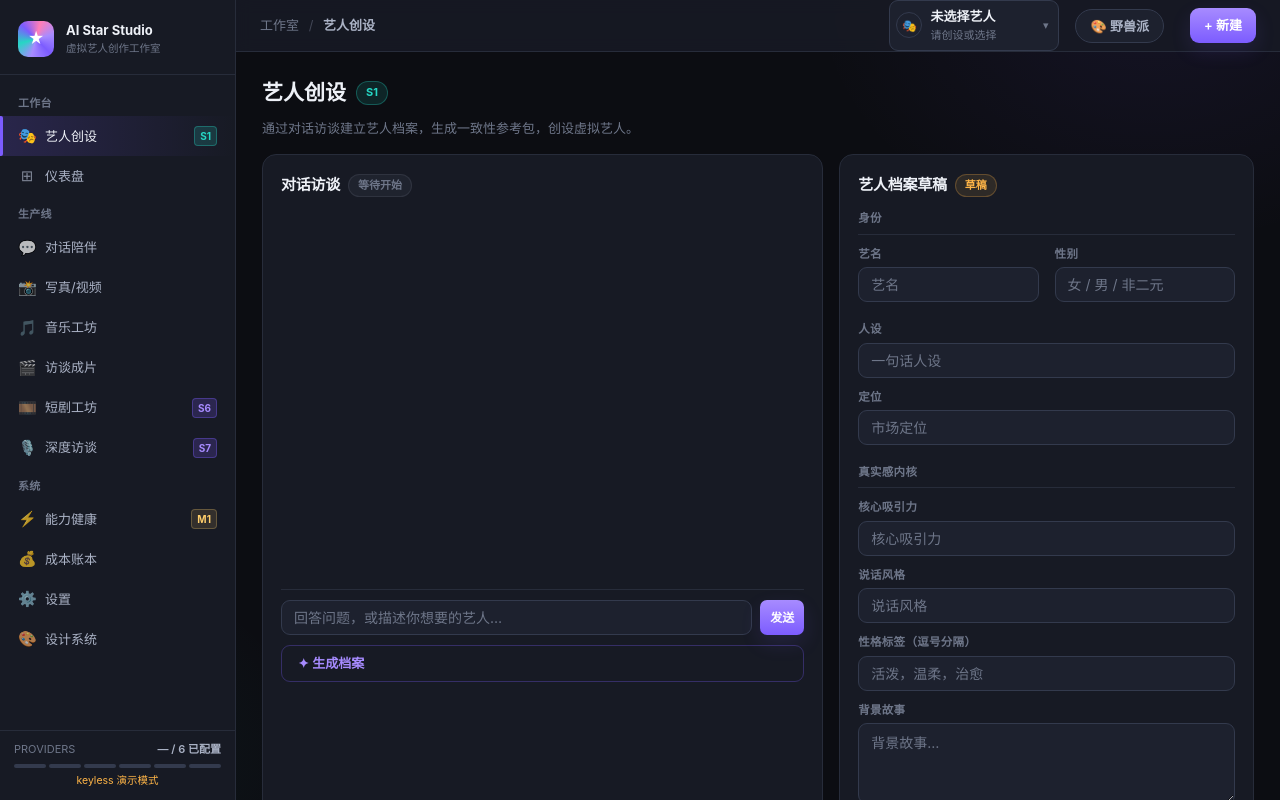
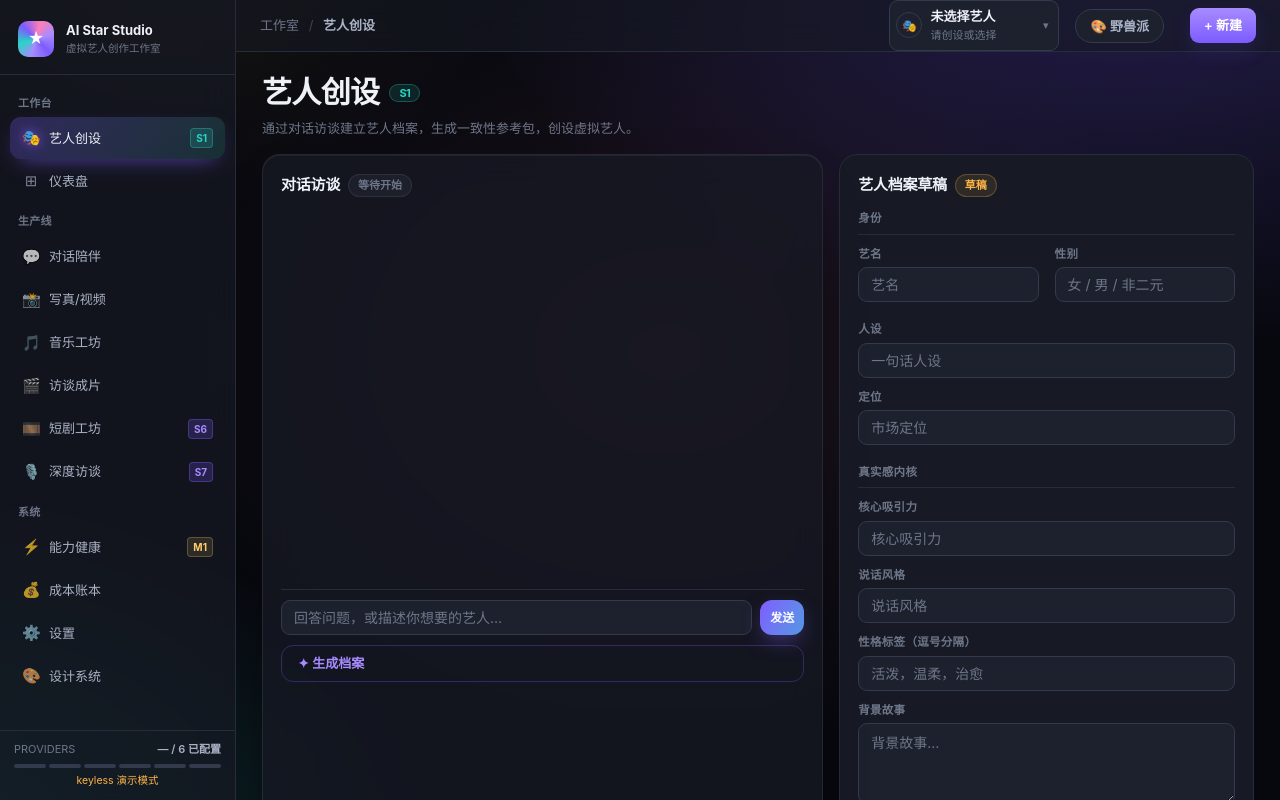
Before and after one commit to bankker/STAR, a website: page prototype/index.html in a window 1280 px wide. Drawn offline with Linux system fonts and the light colour scheme; no server answers.

Commit message:
feat(ui): 大胆视觉重塑 v1「影院级·极光工作室」(仅制片棚主题)
整体观感升级（野兽派主题保持原平涂海报识别度，scoped 排除）：
- 影院级极光底：更深的黑 + 更大更通透的紫/青/品红/金多彩辉光
- 毛玻璃面板/卡片：半透明+背景模糊+顶部内高光+深景投影；统计卡悬停浮起带品牌光晕
- Display 级视图标题(30px/850)
- 主按钮对角双色渐变+光晕、更圆润
- 侧栏玻璃化、选中项整条渐变胶囊+图标光晕；顶栏玻璃化

```diff
--- a/prototype/styles.css
+++ b/prototype/styles.css
@@ -2248,6 +2248,84 @@ select option { background: var(--panel-2); color: var(--ink); }
 .playdock-stop { background: transparent; border: none; cursor: pointer; font-size: 13px; color: var(--ink-3); padding: 0 2px; line-height: 1; }
 .playdock-stop:hover { color: var(--err, #d9434e); }
 
+/* ========================================================
+   §BOLD — 大胆视觉重塑 v1「影院级·极光工作室」
+   覆盖层，仅作用于默认(制片棚)主题；野兽派保留其平涂海报识别度。
+   设计语言：更深景深 + 极光辉光 + 毛玻璃面板 + Display 排版 + 渐变光晕。
+   ======================================================== */
+html:not([data-theme="fauvist"]) {
+  --bg: #07080e;
+  --r: 18px;
+}
+/* 1) 影院级极光底：更深的黑 + 更大更通透的多彩辉光 */
+html:not([data-theme="fauvist"]) body {
+  background-color: #07080e;
+  background-image:
+    radial-gradient(1100px 720px at 88% -10%, color-mix(in srgb, var(--brand) 28%, transparent) 0%, transparent 60%),
+    radial-gradient(960px 680px at -8% 110%, color-mix(in srgb, var(--accent) 22%, transparent) 0%, transparent 58%),
+    radial-gradient(720px 560px at 52% 44%, color-mix(in srgb, var(--pink) 9%, transparent) 0%, transparent 72%),
+    radial-gradient(540px 440px at 14% -8%, color-mix(in srgb, var(--gold) 7%, transparent) 0%, transparent 62%);
+}
+/* 2) 毛玻璃面板/卡片：半透明 + 背景模糊 + 顶部内高光 + 深景投影 */
+html:not([data-theme="fauvist"]) .panel,
+html:not([data-theme="fauvist"]) .card,
+html:not([data-theme="fauvist"]) .stat-card {
+  background: color-mix(in srgb, var(--panel) 76%, transparent);
+  backdrop-filter: blur(16px) saturate(1.18);
+  -webkit-backdrop-filter: blur(16px) saturate(1.18);
+  border: 1px solid color-mix(in srgb, var(--ink) 8%, transparent);
+  box-shadow: inset 0 1px 0 color-mix(in srgb, #fff 6%, transparent), 0 20px 48px -26px rgba(0,0,0,.75);
+}
+/* 小卡片悬停浮起 + 品牌光晕（大内容面板不参与，避免突兀位移） */
+html:not([data-theme="fauvist"]) .stat-card {
+  transition: transform .18s ease, box-shadow .25s ease, border-color .2s ease;
+}
+html:not([data-theme="fauvist"]) .stat-card:hover {
+  transform: translateY(-3px);
+  border-color: color-mix(in srgb, var(--brand) 42%, transparent);
+  box-shadow: inset 0 1px 0 color-mix(in srgb,#fff 8%,transparent), 0 26px 60px -28px color-mix(in srgb, var(--brand) 60%, rgba(0,0,0,.8));
+}
+/* 3) Display 级视图标题 */
+html:not([data-theme="fauvist"]) .view-h1 {
+  font-size: 30px;
+  font-weight: 850;
+  letter-spacing: -.022em;
+  line-height: 1.12;
+}
+/* 4) 主操作按钮：对角双色渐变 + 光晕，更圆润 */
+html:not([data-theme="fauvist"]) .btn { border-radius: 12px; }
+html:not([data-theme="fauvist"]) .btn-primary {
+  background: linear-gradient(118deg, var(--brand) 0%, color-mix(in srgb, var(--brand) 52%, var(--accent)) 100%);
+  box-shadow: 0 8px 22px -6px color-mix(in srgb, var(--brand) 58%, transparent);
+}
+html:not([data-theme="fauvist"]) .btn-primary:hover:not(:disabled) {
+  box-shadow: 0 13px 32px -6px color-mix(in srgb, var(--brand) 78%, transparent), inset 0 0 0 1px color-mix(in srgb,#fff 14%,transparent);
+}
+/* 5) 侧栏玻璃化 + 选中项整条渐变胶囊 + 图标光晕 */
+html:not([data-theme="fauvist"]) .sidebar {
+  background: color-mix(in srgb, var(--panel) 70%, transparent);
+  backdrop-filter: blur(18px) saturate(1.1);
+  -webkit-backdrop-filter: blur(18px) saturate(1.1);
+}
+html:not([data-theme="fauvist"]) .nav-item {
+  margin: 1px 10px; padding: 9px 12px; border-radius: 11px;
+  transition: color .15s, background .15s, box-shadow .2s;
+}
+html:not([data-theme="fauvist"]) .nav-item.active {
+  background: linear-gradient(118deg, color-mix(in srgb, var(--brand) 28%, transparent), color-mix(in srgb, var(--accent) 14%, transparent));
+  box-shadow: 0 8px 22px -10px color-mix(in srgb, var(--brand) 70%, transparent);
+}
+html:not([data-theme="fauvist"]) .nav-item.active::before { display: none; }
+html:not([data-theme="fauvist"]) .nav-item.active .nav-icon {
+  opacity: 1; filter: drop-shadow(0 0 6px color-mix(in srgb, var(--brand) 80%, transparent));
+}
+/* 6) 顶栏玻璃化 */
+html:not([data-theme="fauvist"]) .topbar {
+  background: color-mix(in srgb, var(--panel) 60%, transparent);
+  backdrop-filter: blur(16px) saturate(1.1);
+  -webkit-backdrop-filter: blur(16px) saturate(1.1);
+}
+
 /* ── 深度访谈·成片区 ── */
 .deepiv-finish-section { }
 .deepiv-finish-row { display: flex; align-items: center; gap: 10px; flex-wrap: wrap; }
```
